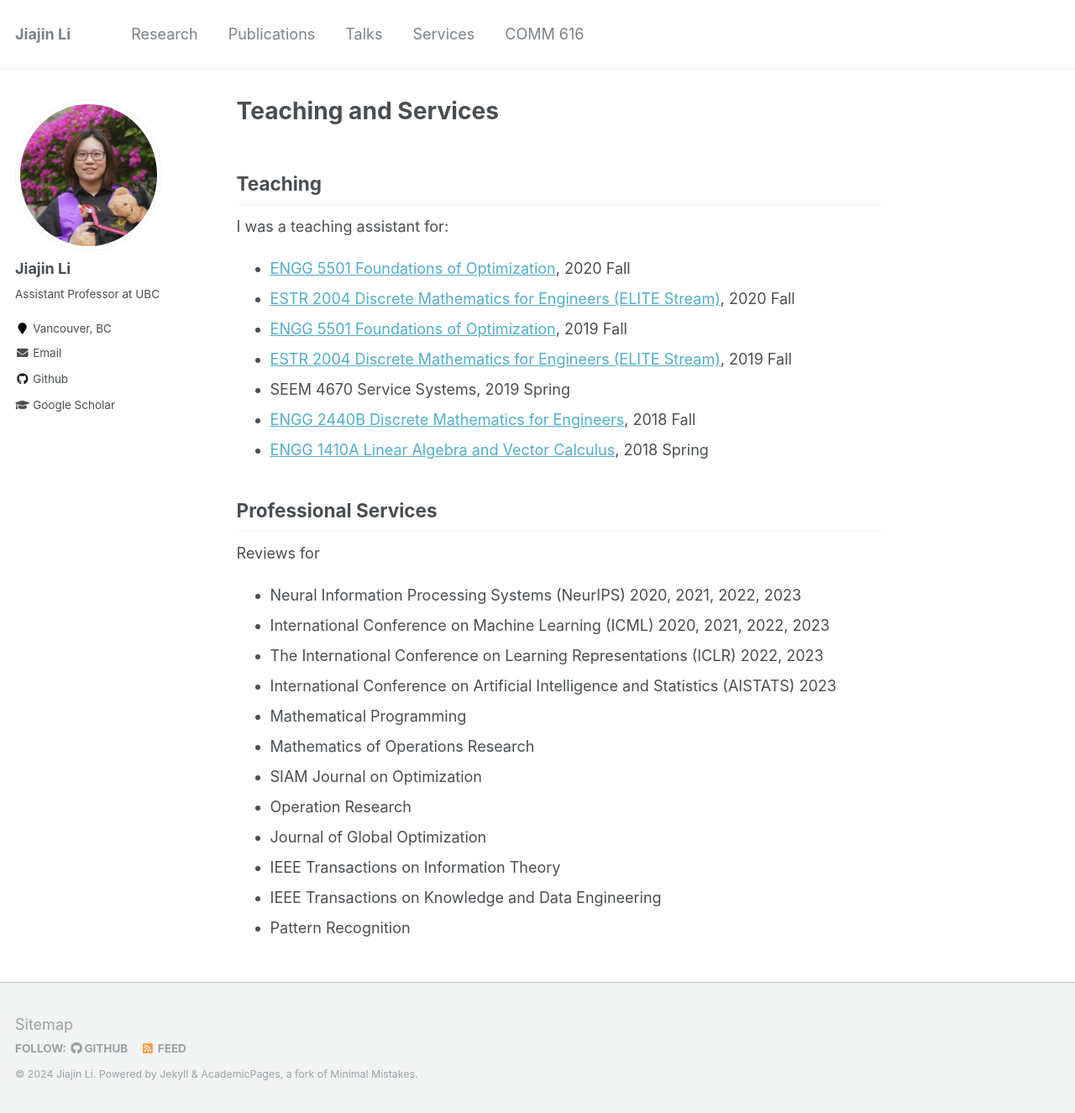
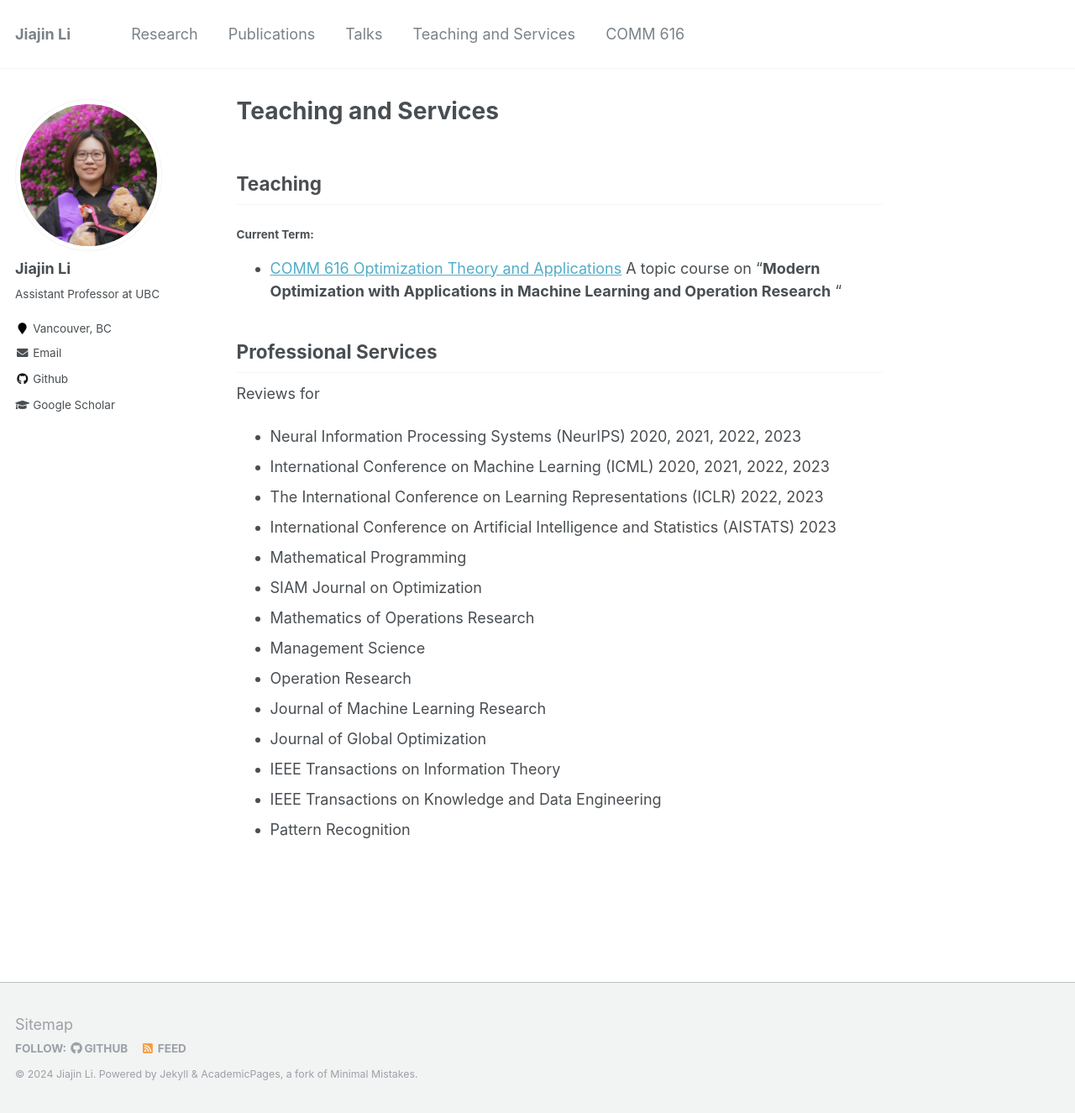
Before and after one commit to gerrili1996/gerrili1996.github.io, a Jekyll site: the page built from _pages/teaching.md, in a window 1280 px wide and 1325 px high. Shown: the whole window at 84% size. Built offline with Jekyll 4.4.1, drawn with Linux system fonts in a browser that asks for light colours.

Commit message:
update comm616

```diff
--- a/_data/navigation.yml
+++ b/_data/navigation.yml
@@ -9,8 +9,8 @@ main:
   - title: "Talks"
     url: /talks/
 
-  - title: "Services"
-    url: /services/
+  - title: "Teaching and Services"
+    url: /teaching/
 #  - title: "Blog Posts"
 #    url: /year-archive/
 
--- a/_pages/teaching.md
+++ b/_pages/teaching.md
@@ -9,14 +9,12 @@ redirect_from:
 
 ## Teaching
 
-I was a teaching assistant for:
-- [ENGG 5501 Foundations of Optimization](https://www1.se.cuhk.edu.hk/~manchoso/2021/engg5501/), 2020 Fall
-- [ESTR 2004 Discrete Mathematics for Engineers (ELITE Stream)](https://www1.se.cuhk.edu.hk/~manchoso/2021/estr2004/), 2020 Fall
-- [ENGG 5501 Foundations of Optimization](https://www1.se.cuhk.edu.hk/~manchoso/1920/engg5501/), 2019 Fall
-- [ESTR 2004 Discrete Mathematics for Engineers (ELITE Stream)](https://www1.se.cuhk.edu.hk/~manchoso/1920/estr2004/), 2019 Fall
-- SEEM 4670 Service Systems, 2019 Spring
-- [ENGG 2440B Discrete Mathematics for Engineers](https://www1.se.cuhk.edu.hk/~manchoso/1819/engg2440b/), 2018 Fall
-- [ENGG 1410A Linear Algebra and Vector Calculus](http://course.cse.cuhk.edu.hk/~engg1410/), 2018 Spring
+#### **Current Term**:
+
+- [COMM 616 Optimization Theory and Applications](https://gerrili1996.github.io/comm616)
+	A topic course on "**Modern Optimization with Applications in Machine Learning and Operation Research** "
+
+
 
 ## Professional Services
 
@@ -27,9 +25,11 @@ Reviews for
 - The International Conference on Learning Representations (ICLR) 2022, 2023
 - International Conference on Artificial Intelligence and Statistics (AISTATS) 2023
 - Mathematical Programming
+- SIAM Journal on Optimization
 - Mathematics of Operations Research
-- SIAM Journal on Optimization
+- Management Science
 - Operation Research
+- Journal of Machine Learning Research
 - Journal of Global Optimization
 - IEEE Transactions on Information Theory
 - IEEE Transactions on Knowledge and Data Engineering
```
Also changed, not shown: _pages/comm616.md (+9 -1 lines), 2 other files.
